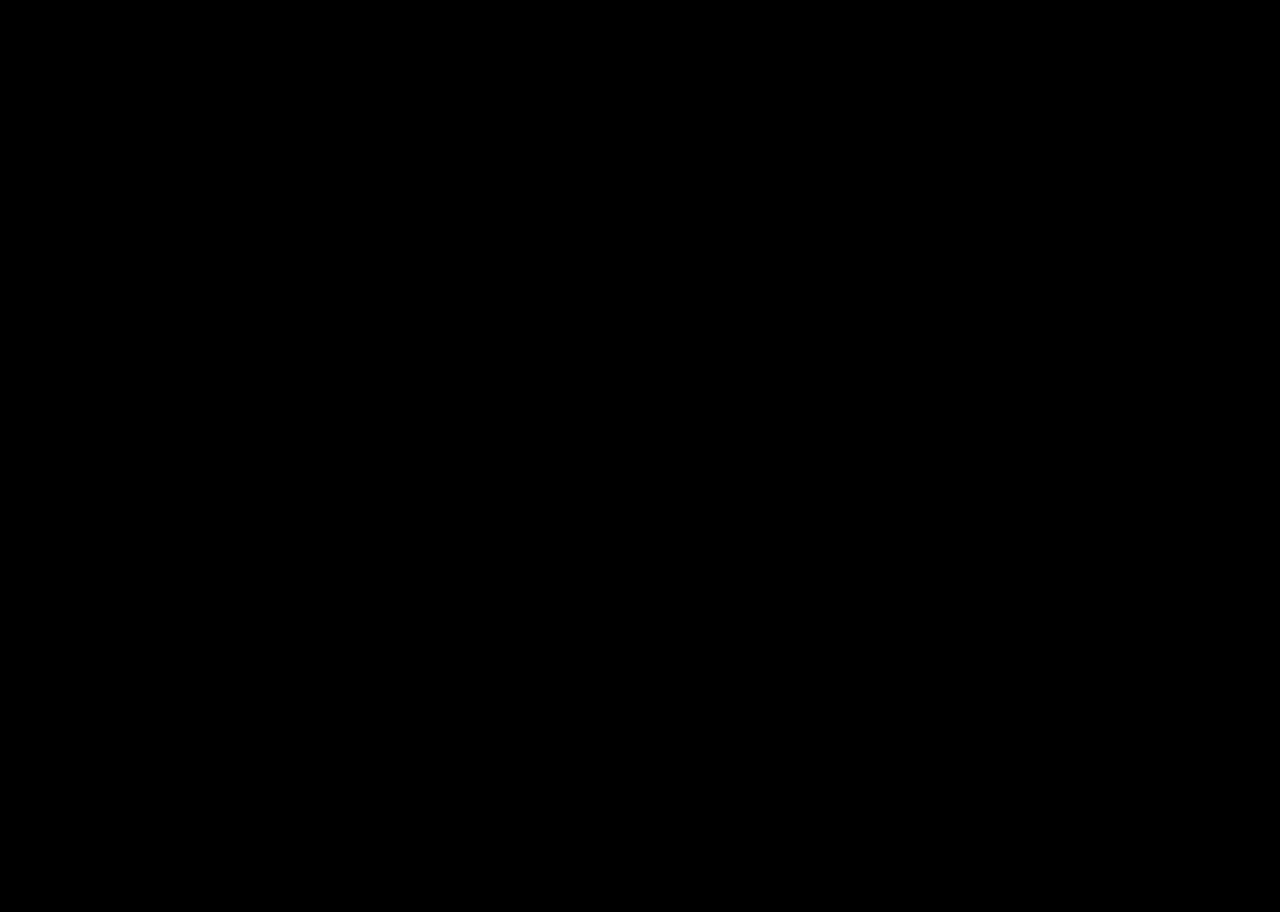
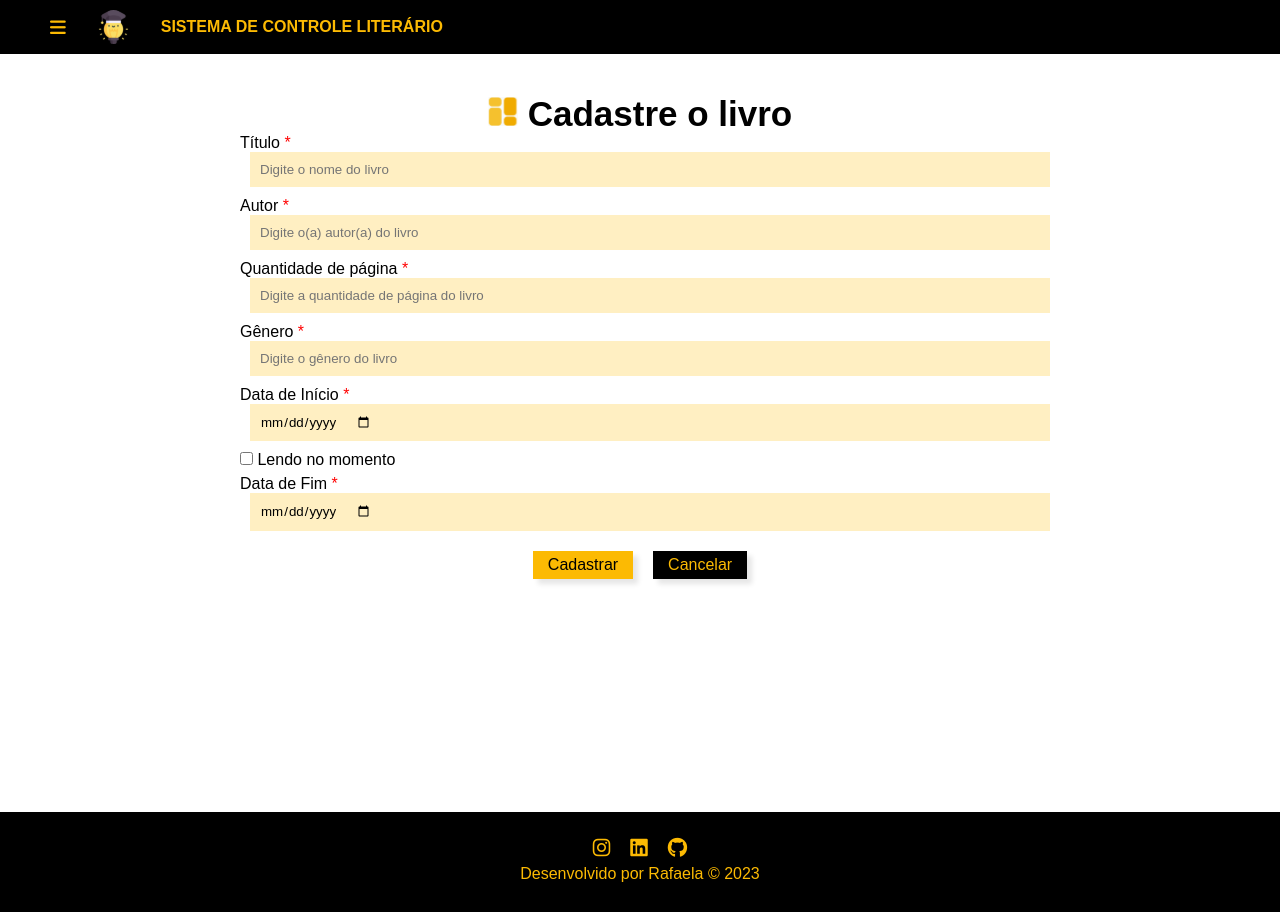
Before and after one commit to rafaelams17/scl-front, a Vue app: page /create-book/1 in a window 1280 px wide. Before the commit this address had no page. Before the commit the page ends 800 px from the top, so only its background shows below. Built offline with nearby package versions, Linux system fonts and the light colour scheme; a web font is replaced by a local one.

Commit message:
começando o back

```diff
--- a/src/components/book/CreateBook.vue
+++ b/src/components/book/CreateBook.vue
@@ -38,13 +38,13 @@
         v-model="form.genero"
       />
 
-      <label for="data_inicio">Data de Início <span class="campo-obrigatorio">*</span></label>
+      <label for="data_inicial">Data de Início <span class="campo-obrigatorio">*</span></label>
       <input
         type="date"
-        name="data_inicio"
-        id="data_inicio"
+        name="data_inicial"
+        id="data_inicial"
         placeholder="Digite a data de início da leitura"
-        v-model="form.data_inicio"
+        v-model="form.data_inicial"
       />
 
       <label for="leitura_atual"><span class="round"><input type="checkbox" class="teste" name="leitura_atual" id="leitura_atual" v-model="form.leitura_atual"></span> Lendo no momento</label>
@@ -85,16 +85,18 @@ const type = ref(null);
 const title = "Cadastre o livro";
 const btnSubmit = "Cadastrar";
 
+
 const form = ref({
   titulo: "",
   autor: "",
   quantPage: "",
   leitura_atual: false,
   genero: "",
-  data_inicio: "",
+  data_inicial: "",
   data_fim: "",
 });
 
+console.log(form.value.data_inicial);
 // função para criar um livro
 async function registerBook() {
   try {
@@ -108,7 +110,7 @@ async function registerBook() {
       !form.value.titulo ||
       !form.value.autor ||
       !form.value.quantPage ||
-      !form.value.data_inicio ||
+      !form.value.data_inicial ||
       !form.value.genero
     ) {
       type.value = "error";
@@ -132,6 +134,17 @@ async function registerBook() {
         setTimeout(() => (msg.value = ""), 2000);
       } else {
         // Criação do Livro
+
+        const data_i = new Date(form.value.data_inicial);
+        const data_f = new Date(form.value.data_fim);
+
+        const dataFormatadaInicial = `${data_i.getFullYear()}-${String(data_i.getMonth() + 1).padStart(2, '0')}-${String(data_i.getDate()).padStart(2, '0')}`;
+        const dataFormatadaFinal = `${data_f.getFullYear()}-${String(data_f.getMonth() + 1).padStart(2, '0')}-${String(data_f.getDate()).padStart(2, '0')}`
+
+        form.value.data_inicial = dataFormatadaInicial;
+        form.value.data_fim = dataFormatadaFinal;
+
+        console.log(form.value);
         const { data } = await api.post("/book", form.value);
 
         type.value = "sucess";
@@ -195,7 +208,7 @@ function backToDashboard() {
 #autor,
 #quantPage,
 #genero,
-#data_inicio,
+#data_inicial,
 #data_fim {
   display: flex;
   width: 100%;
--- a/src/components/book/Dashboard.vue
+++ b/src/components/book/Dashboard.vue
@@ -5,12 +5,21 @@
       Sua lista está vazia, clique no botão cadastrar para começar a preencher
       sua lista.
     </p>
-    <router-link to="/create-book" class="btn-create">Cadastrar</router-link>
+    <input class="container-btn" type="button" value="Cadastrar" />
   </div>
 </template>
 
 <script setup>
+import { useRoute, useRouter } from 'vue-router';
+
 const isEmpty = true;
+const router = useRouter();
+const route = useRoute();
+const id = route.params.id;
+
+function addBook(id){
+  router.push(`/create-book/${id}`);
+}
 </script>
 
 <style scoped>
@@ -30,16 +39,18 @@ const isEmpty = true;
 #container p {
   margin-bottom: 3%;
 }
-.btn-create {
+.container-btn {
   display: flex;
   justify-content: center;
   padding: 5px 50px 5px 50px;
   background-color: #fcba03;
+  border: none;
+  font-size: 16px;
   box-shadow: 5px 5px 10px rgba(0, 0, 0, 0.2);
-  width: 10%;
+  width: 15%;
   cursor: pointer;
 }
-.btn-create:hover {
+.container-btn:hover {
   transition: 0.5s;
   background-color: #fbcd01;
 }
--- a/src/components/user/CreateUser.vue
+++ b/src/components/user/CreateUser.vue
@@ -65,7 +65,7 @@
             name="confirmPassword"
             id="confirmPassword"
             placeholder="***************"
-            v-model="form.password"
+            v-model="confirmPassword"
           />
           <i class="fa-solid fa-lock icon"></i>
         </div>
@@ -127,7 +127,9 @@ async function signUp() {
       } else {
         // Criação do Usuário!
         if (form.value.password === confirmPassword.value) {
+          console.log("entrou aqui ");
           const { data } = await api.post("/user", form.value);
+          console.log(data);
           type.value = "sucess";
           msg.value = "O usuário criado com sucesso!";
           setTimeout(() => (msg.value = ""), 2000);
--- a/src/router/index.js
+++ b/src/router/index.js
@@ -50,7 +50,7 @@ const router = createRouter({
           component: () => import('../components/book/Dashboard.vue'),
         },
         {
-          path: '/create-book',
+          path: '/create-book/:id',
           name: 'create-book',
           component: () => import('../components/book/CreateBook.vue'),
         },
```
